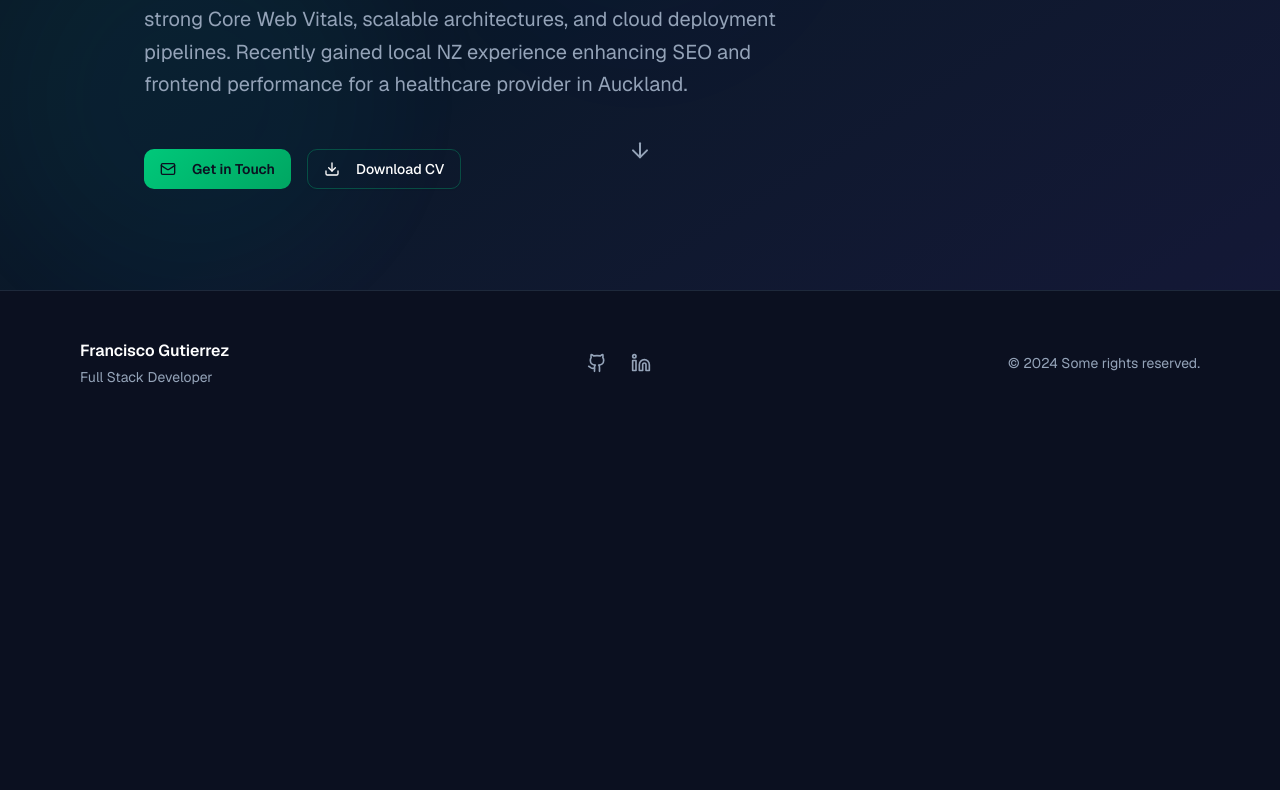
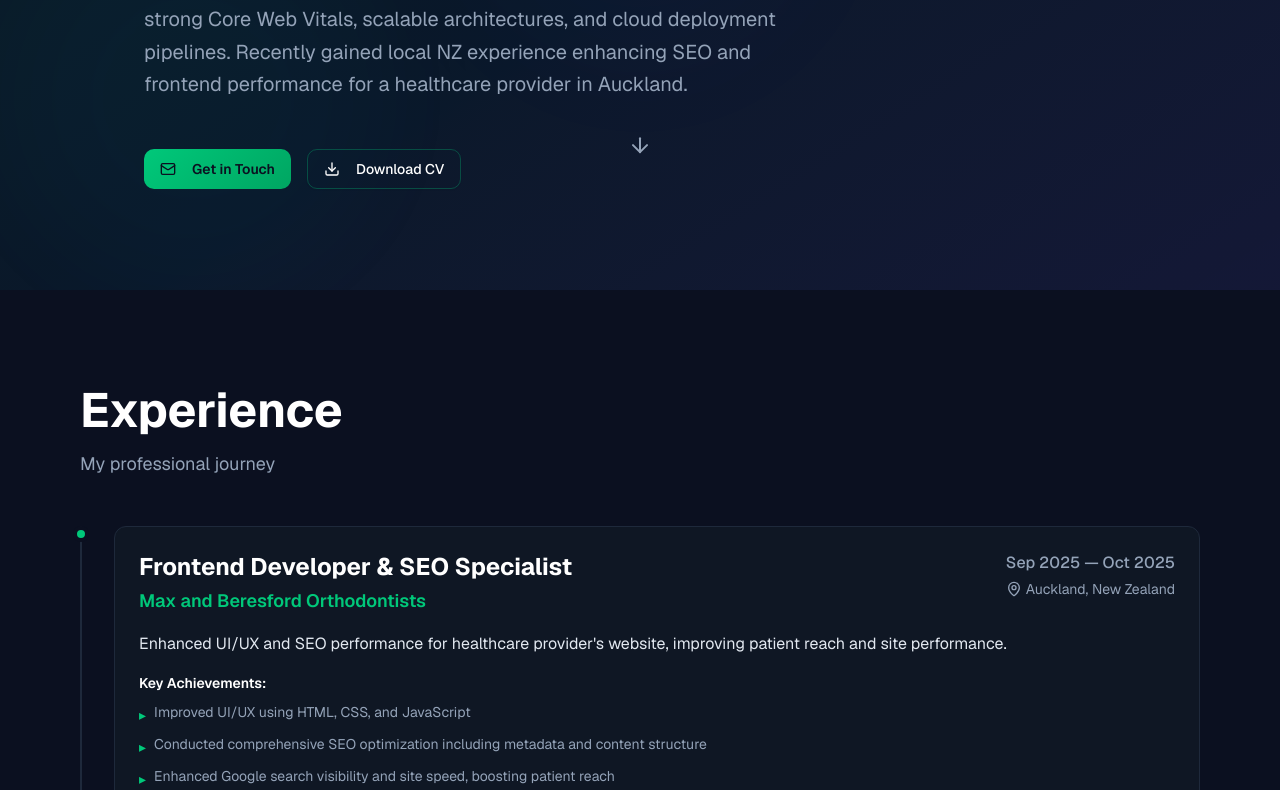
Before and after one commit to fco-gt/portfolio, a Next.js app: page / in a window 1280 px wide. Shown: the part 510-1300 px from the top of the page. Before the commit the page ends 945 px from the top, so only its background shows below. Built offline with nearby package versions, Linux system fonts and the light colour scheme.

Commit message:
add: Experience Section

```diff
--- a/app/page.tsx
+++ b/app/page.tsx
@@ -1,6 +1,7 @@
 import { Header } from "@/components/header";
 import { Footer } from "@/components/footer";
 import { Hero } from "@/components/hero";
+import { ExperienceSection } from "@/components/experience-section";
 
 export default function Home() {
   return (
@@ -8,6 +9,7 @@ export default function Home() {
       <Header />
       <main>
         <Hero />
+        <ExperienceSection />
       </main>
       <Footer />
     </div>
--- /dev/null
+++ b/components/experience-item.tsx
@@ -0,0 +1,81 @@
+"use client";
+
+import { motion } from "framer-motion";
+import { MapPin } from "lucide-react";
+import { slideUp } from "@/utils/motion";
+
+interface ExperienceItemProps {
+  company: string;
+  position: string;
+  period: string;
+  location: string;
+  description: string;
+  achievements: string[];
+  technologies: string[];
+}
+
+export function ExperienceItem({
+  company,
+  position,
+  period,
+  location,
+  description,
+  achievements,
+  technologies,
+}: ExperienceItemProps) {
+  return (
+    <motion.div
+      variants={slideUp}
+      className="relative pl-8 pb-12 border-l-2 border-border last:pb-0"
+    >
+      {/* Timeline dot */}
+      <div className="absolute left-0 top-0 -translate-x-[9px] w-4 h-4 rounded-full bg-primary border-4 border-background" />
+
+      <div className="bg-surface border border-border rounded-lg p-6 hover:border-primary/30 transition-colors">
+        <div className="flex flex-wrap items-start justify-between gap-4 mb-4">
+          <div>
+            <h3 className="text-2xl font-bold text-white mb-1">{position}</h3>
+            <p className="text-lg text-primary font-semibold">{company}</p>
+          </div>
+          <div className="text-right">
+            <p className="text-muted font-medium">{period}</p>
+            <p className="text-muted text-sm flex items-center gap-1 justify-end mt-1">
+              <MapPin className="w-4 h-4" />
+              {location}
+            </p>
+          </div>
+        </div>
+
+        <p className="text-foreground mb-4 leading-relaxed">{description}</p>
+
+        <div className="mb-4">
+          <h4 className="text-sm font-semibold text-white mb-2">
+            Key Achievements:
+          </h4>
+          <ul className="space-y-2">
+            {achievements.map((achievement, index) => (
+              <li
+                key={index}
+                className="text-muted text-sm flex items-start gap-2"
+              >
+                <span className="text-primary mt-1">▸</span>
+                <span className="leading-relaxed">{achievement}</span>
+              </li>
+            ))}
+          </ul>
+        </div>
+
+        <div className="flex flex-wrap gap-2">
+          {technologies.map((tech) => (
+            <span
+              key={tech}
+              className="px-3 py-1 bg-background border border-primary/20 rounded-full text-primary text-xs font-medium"
+            >
+              {tech}
+            </span>
+          ))}
+        </div>
+      </div>
+    </motion.div>
+  );
+}
--- /dev/null
+++ b/components/experience-section.tsx
@@ -0,0 +1,43 @@
+"use client";
+
+import { motion } from "framer-motion";
+import { experience } from "@/data/profile";
+import { ExperienceItem } from "./experience-item";
+import { slideUp, staggerChildren } from "@/utils/motion";
+import { useScrollReveal } from "@/hooks/use-scroll-reveal";
+
+export function ExperienceSection() {
+  const { ref, isVisible } = useScrollReveal();
+
+  return (
+    <section id="experience" ref={ref} className="py-24">
+      <div className="container mx-auto px-4 max-w-6xl">
+        <motion.div
+          initial="hidden"
+          animate={isVisible ? "visible" : "hidden"}
+          variants={staggerChildren}
+        >
+          <motion.h2
+            variants={slideUp}
+            className="text-4xl md:text-5xl font-bold text-white mb-4 text-balance"
+          >
+            Experience
+          </motion.h2>
+
+          <motion.p
+            variants={slideUp}
+            className="text-lg text-muted mb-12 max-w-2xl text-pretty"
+          >
+            My professional journey
+          </motion.p>
+
+          <motion.div variants={staggerChildren}>
+            {experience.map((exp) => (
+              <ExperienceItem key={exp.id} {...exp} />
+            ))}
+          </motion.div>
+        </motion.div>
+      </div>
+    </section>
+  );
+}
```
